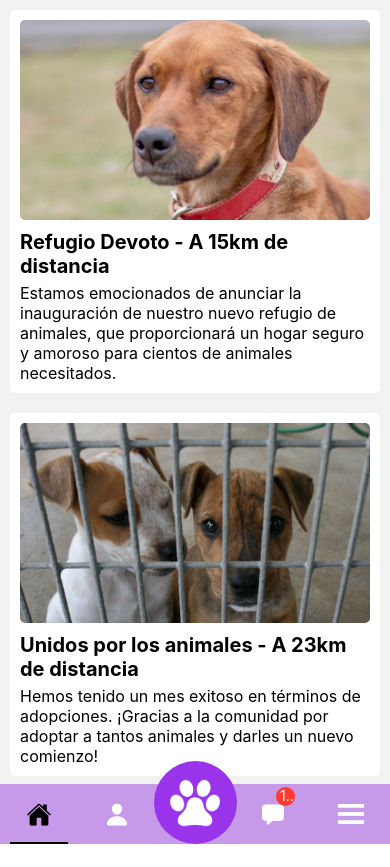
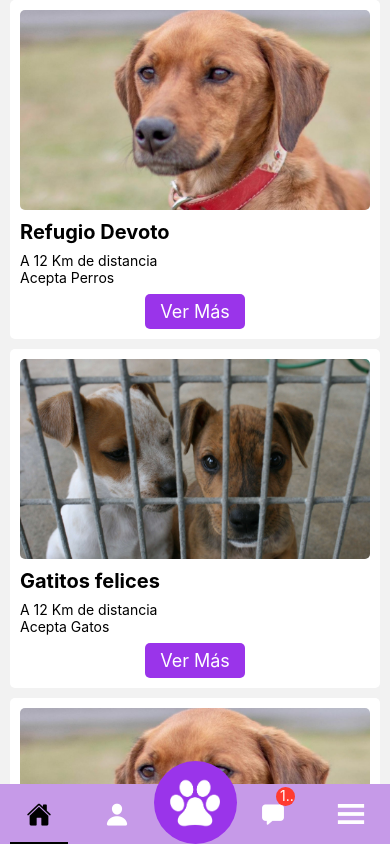
Before and after one commit to AgustinGiudice/petHope, a React Native app: screen /Tabs in a window 390 px wide. Built offline with nearby package versions, Linux system fonts and the light colour scheme.

Commit message:
vista de refugios

```diff
--- a/screens/tabScreens/Refugios.js
+++ b/screens/tabScreens/Refugios.js
@@ -1,33 +1,54 @@
 import React from 'react';
-import { View, Text, Image, StyleSheet, FlatList } from 'react-native';
+import { View, Text, Image, StyleSheet, FlatList, TouchableOpacity } from 'react-native';
+import Constants from 'expo-constants';
 
 const Refugios = ({ navigation }) => {
+
+
+
+
   const refugios = [
     {
-
-      titulo: 'Refugio Devoto - A 15km de distancia',
+      nombre: 'Refugio Devoto',
       descripcion:
         'Estamos emocionados de anunciar la inauguración de nuestro nuevo refugio de animales, que proporcionará un hogar seguro y amoroso para cientos de animales necesitados.',
-      imagen: require('../../assets/refugio1.jpg'), // Asegúrate de tener la imagen en tu proyecto
+      imagen: require('../../assets/refugio1.jpg'),
+      distancia: 12,
+      animal: "Perros",
+      mascotasRegistradas:735,
+      linkDonacion: "https://linkdedonacion.com",
     },
     {
-      titulo: 'Unidos por los animales - A 23km de distancia',
+      nombre: 'Gatitos felices',
       descripcion:
-        'Hemos tenido un mes exitoso en términos de adopciones. ¡Gracias a la comunidad por adoptar a tantos animales y darles un nuevo comienzo!',
-      imagen: require('../../assets/refugio2.jpg'), // Asegúrate de tener la imagen en tu proyecto
+        'Estamos emocionados de anunciar la inauguración de nuestro nuevo refugio de animales, que proporcionará un hogar seguro y amoroso para cientos de animales necesitados.',
+      imagen: require('../../assets/refugio2.jpg'),
+      distancia: 12,
+      animal: "Gatos",
+      mascotasRegistradas:735,
+      linkDonacion: "https://linkdedonacion.com",
     },
     {
-      titulo: 'Gatitos felices - A 4km de distancia',
+      nombre: 'Patitas Tristes',
       descripcion:
-        'Nuestro refugio de animales está organizando una campaña de donación de alimentos para ayudar a los animales necesitados. ¡Únete y ayuda a los animales hambrientos!',
-      imagen: require('../../assets/refugio1.jpg'), // Asegúrate de tener la imagen en tu proyecto
+        'Estamos emocionados de anunciar la inauguración de nuestro nuevo refugio de animales, que proporcionará un hogar seguro y amoroso para cientos de animales necesitados.',
+      imagen: require('../../assets/refugio1.jpg'),
+      distancia: 12,
+      animal: "Perros y Gatos",
+      mascotasRegistradas:735,
+      linkDonacion: "https://linkdedonacion.com",
     },
     {
-      titulo: 'Voluntarios necesarios - A 45km de distancia',
+      nombre: 'Unidos por los animales - A 23km de distancia',
       descripcion:
-        'Estamos buscando voluntarios apasionados para ayudar en nuestro refugio. Si amas a los animales y quieres marcar la diferencia, ¡únete a nuestro equipo!',
-      imagen: require('../../assets/refugio2.jpg'), // Asegúrate de tener la imagen en tu proyecto
-    },
+        'Estamos emocionados de anunciar la inauguración de nuestro nuevo refugio de animales, que proporcionará un hogar seguro y amoroso para cientos de animales necesitados.',
+      imagen: require('../../assets/refugio2.jpg'),
+      distancia: 12,
+      animal: "Perros",
+      mascotasRegistradas:735,
+      linkDonacion: "https://linkdedonacion.com",
+    }
+
   ];
 
   return (
@@ -37,8 +58,14 @@ const Refugios = ({ navigation }) => {
       renderItem={({ item }) => (
         <View style={styles.noticiaContainer}>
           <Image source={item.imagen} style={styles.imagenNoticia} />
-          <Text style={styles.tituloNoticia}>{item.titulo}</Text>
-          <Text style={styles.descripcionNoticia}>{item.descripcion}</Text>
+          <Text style={styles.nombreRef}>{item.nombre}</Text>
+          <Text style={styles.distanciaRef}>A {item.distancia} Km de distancia</Text>
+          <Text style={styles.acepta}>Acepta {item.animal}</Text>
+          <View style={styles.orderButton}>
+            <TouchableOpacity style={styles.containerBotonVerMas}>
+              <Text style={styles.textoBotonVerMas}>Ver Más</Text>
+            </TouchableOpacity>
+          </View>
         </View>
       )}
     />
@@ -47,6 +74,7 @@ const Refugios = ({ navigation }) => {
 
 const styles = StyleSheet.create({
   noticiaContainer: {
+    marginTop: Constants.statusBarHeight,
     margin: 10,
     padding: 10,
     borderRadius: 5,
@@ -59,15 +87,34 @@ const styles = StyleSheet.create({
     resizeMode: 'cover',
     borderRadius: 5,
   },
-  tituloNoticia: {
+  nombreRef: {
     fontSize: 20,
     fontWeight: 'bold',
     marginTop: 10,
+    marginBottom:8
   },
   descripcionNoticia: {
     fontSize: 16,
     marginTop: 5,
   },
+  acepta:{
+    marginBottom:8
+  },
+  orderButton:{
+    alignItems:"center"
+  },
+  containerBotonVerMas:{
+    width:100,
+    height:35,
+    backgroundColor:"#9A34EA",
+    borderRadius:5,
+    justifyContent:"center",
+    alignItems:"center"
+  },
+  textoBotonVerMas:{
+    color:"white",
+    fontSize:18
+  }
 });
 
 export default Refugios;
--- a/screens/tabScreens/ShowRefugios.js
+++ b/screens/tabScreens/ShowRefugios.js
@@ -10,8 +10,8 @@ import {
 } from "react-native";
 import * as Animatable from "react-native-animatable";
 import { BASE_URL } from "@env";
-import Constants from 'expo-constants'
-import ImgRef from '../../assets/refugio.jpg'
+import Constants from 'expo-constants';
+import ImgRef from '../../assets/refugio.jpg';
 import { screenHeight, screenWidth } from "../../hooks/useScreenResize";
 import AntDesign from "react-native-vector-icons/AntDesign";
 import MaterialIcons from "react-native-vector-icons/MaterialIcons";
--- a/screens/tabScreens/WatchMatches.js
+++ b/screens/tabScreens/WatchMatches.js
@@ -188,7 +188,7 @@ const MatchesScreen = ({ navigation }) => {
 const styles = StyleSheet.create({
   container: {
     justifyContent: "center",
-    backgroundColor: "#fff",
+    backgroundColor: "#E3E3E3",
     flex: 1,
     overflow: "hidden",
     alignItems: "center",
@@ -214,13 +214,15 @@ const styles = StyleSheet.create({
     marginTop: 20,
   },
   matchItem: {
-    backgroundColor: "#C69AE8",
+
+    backgroundColor: "#fff",
     borderRadius: 10,
     flexDirection: "row",
     alignItems: "center",
     justifyContent: "space-between",
-    marginBottom: 5,
+    marginBottom: 10,
     padding: 5,
+    elevation:5
   },
   column: {
     display: "flex",
```
